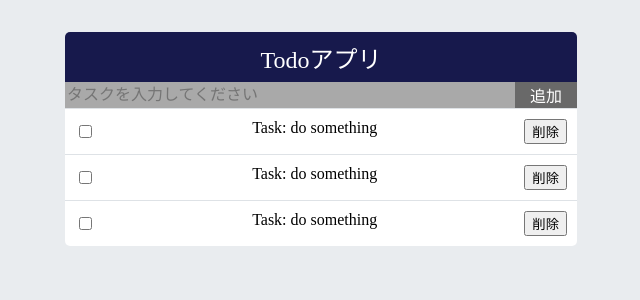
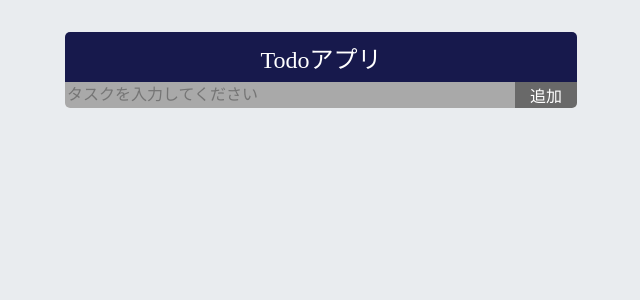
Before and after one commit to s1f10220266/Todo-sample-with-React, a React (Create React App) app: page / in a window 1280 px wide. Shown: the top 300 px of the page, without its empty margins (319-959 px from the left). Built offline with nearby package versions, Linux system fonts and the light colour scheme.

Commit message:
ToDo追加機能の動作を実装

```diff
--- a/src/App.js
+++ b/src/App.js
@@ -1,14 +1,25 @@
+import {useState} from "react";
 import './App.css';
 import TodoInput from "./TodoInput";
 import TodoList from "./TodoList";
 
 function App() {
+  const createId = () => Math.random().toString(36).substring(2);
+  const [todos, setTodos] = useState([]);
+  const handleAdd = (text) => {
+    const newTodo = {
+      id: createId(),
+      text: text,
+      isFinished: false
+    };
+    setTodos((todos) => [...todos, newTodo]);
+  }
   return (
     <div className="App">
       <div className="App-title">Todoアプリ</div>
       <div className="App-content">
-        <TodoInput />
-        <TodoList />
+        <TodoInput onAdd={handleAdd}/>
+        <TodoList todos={todos} />
       </div>
     </div>
   );
--- a/src/TodoInput.js
+++ b/src/TodoInput.js
@@ -1,4 +1,6 @@
-const TodoInput = () => {
+import {useState} from "react";
+
+const TodoInput = ({onAdd}) => {
     const formStyle = {
         display: "flex"
     }
@@ -12,9 +14,17 @@ const TodoInput = () => {
         color: "white", fontSize: 16, cursor: "pointer",
         paddingLeft: 15, paddingRight: 15
     }
+    const [task, setTask] = useState('');
+    const handleChange = (event) => { setTask(event.target.value); }
+    const handleSubmit = (event) => {
+        event.preventDefault();
+        if (task === '') return;
+        onAdd(task);
+        setTask('');
+    }
     return (
-        <form style={formStyle}>
-            <input placeholder="タスクを入力してください" style={inputStyle}></input>
+        <form style={formStyle} onSubmit={handleSubmit}>
+            <input placeholder="タスクを入力してください" onChange={handleChange} value={task} style={inputStyle}></input>
             <button type="submit" style={btnStyle}>追加</button>
         </form>
     );
--- a/src/TodoItem.js
+++ b/src/TodoItem.js
@@ -1,4 +1,4 @@
-const TodoItem = () => {
+const TodoItem = ({todo}) => {
     const itemStyle = {
         display: "flex", alignItems: "centor",
         padding: 10,
@@ -10,7 +10,7 @@ const TodoItem = () => {
     return (
         <div style={itemStyle}>
             <input type="checkbox" checked={false} style={checkboxStyle}></input>
-            <div style={textStyle}>Task: do something</div>
+            <div style={textStyle}>{todo.text}</div>
             <button style={btnStyle}>削除</button>
         </div>
     );
--- a/src/TodoList.js
+++ b/src/TodoList.js
@@ -1,11 +1,11 @@
 import TodoItem from "./TodoItem";
 
-const TodoList = () => {
+const TodoList = ({todos}) => {
     return (
         <div>
-            <TodoItem />
-            <TodoItem />
-            <TodoItem />
+            {
+                todos.map((todo) => <TodoItem todo={todo} key={todo.id}/>)
+            }
         </div>
     );
 }
```
